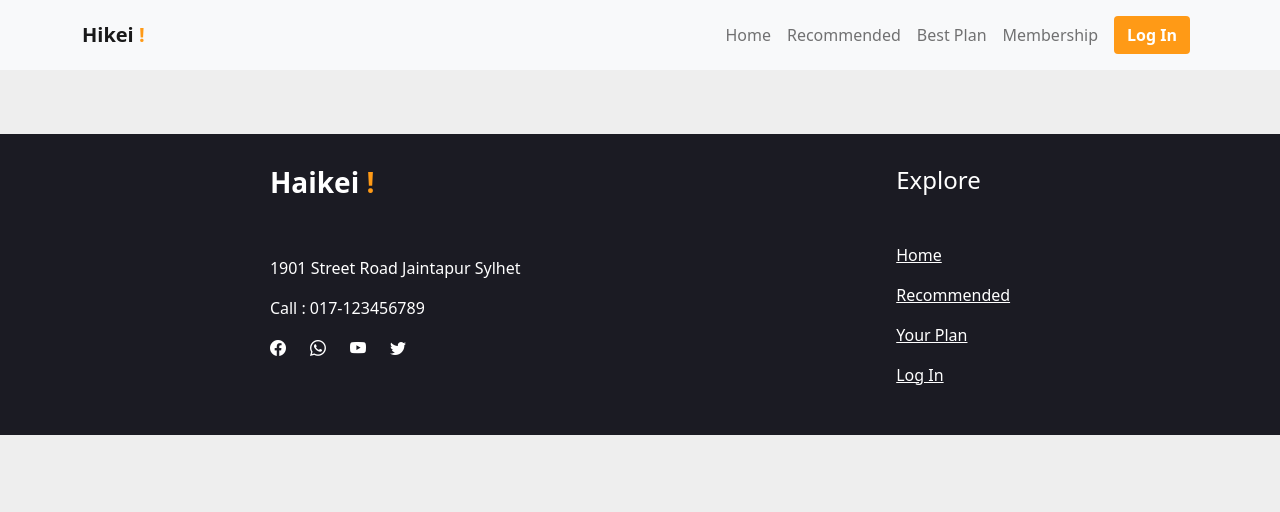
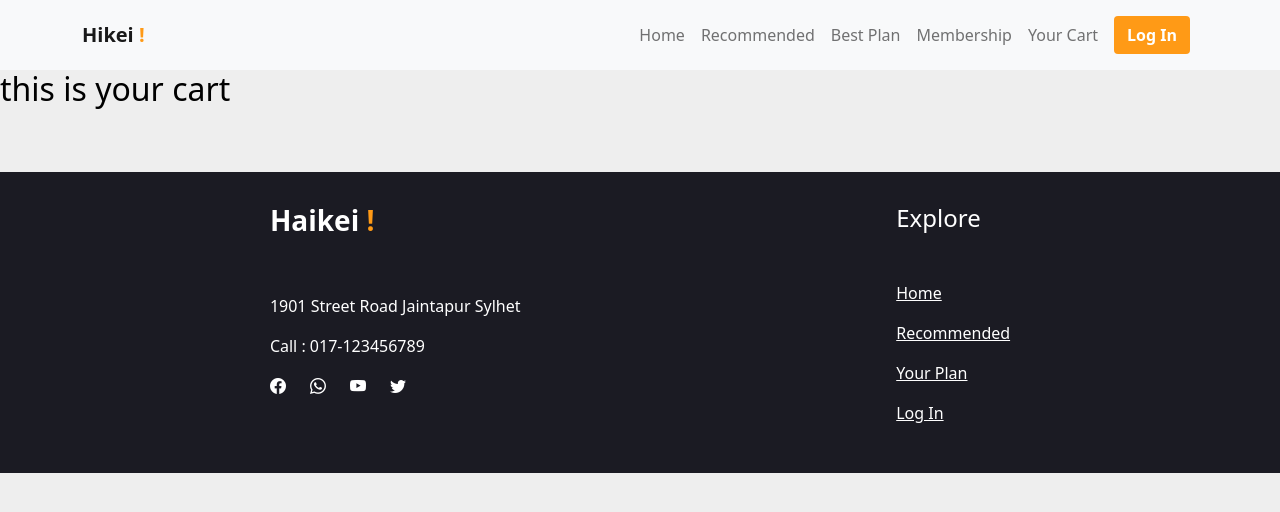
Before and after one commit to Afzzal-Mahmud/Tourism-website-with-backend, a React (Create React App) app: page /yourcart in a window 1280 px wide. Shown: the top 512 px of the page. Built offline with nearby package versions, Linux system fonts and the light colour scheme; no server answers.

Commit message:
create YourCart components and ready to work with backEnd

```diff
--- a/src/App.js
+++ b/src/App.js
@@ -9,6 +9,8 @@ import Pricing from './Pages/Pricing/Pricing';
 import { BrowserRouter as Router, Route, Switch } from 'react-router-dom';
 import LogIn from './Components/LogIn/LogIn';
 import AuthProvider from './Context/AuthProvider';
+import YourCart from './Pages/YourCart/YourCart';
+import PrivateRoute from './PrivateRoute/PrivateRoute';
 
 function App() {
   return (
@@ -22,6 +24,9 @@ function App() {
         <Route path='/bestplan' component={RoomCard}></Route>
         <Route path='/membership' component={Pricing}></Route>
         <Route path='/login' component={LogIn}></Route>
+        <Route path='/yourcart'>
+          <YourCart></YourCart>
+        </Route>
       </Switch>
       <Footer></Footer>
     </Router>
--- a/src/Components/Header/Header.js
+++ b/src/Components/Header/Header.js
@@ -22,6 +22,7 @@ function Header() {
             <Nav.Link as={Link} to='/recommended' >Recommended</Nav.Link>
             <Nav.Link as={Link} to='/bestplan' >Best Plan</Nav.Link>
             <Nav.Link as={Link} to='/membership' >Membership</Nav.Link>
+            <Nav.Link as={Link} to='/yourcart' >Your Cart</Nav.Link>
           </Nav>
           <Nav>
 
--- a/src/Pages/Offer/OfferCard.js
+++ b/src/Pages/Offer/OfferCard.js
@@ -1,4 +1,5 @@
 import React from 'react';
+import { Link } from 'react-router-dom';
 import './OfferCard.css'
 /* offer card components */
 function OfferCard(){
@@ -15,7 +16,8 @@ function OfferCard(){
                    </p>
                    <span>star icon ***</span>
                    <h5>$350 per person</h5>
-                   <button className='offer-btn'>Add Offer</button>
+                   {/* offer btn came from offer.css and btn-border came from App.css */}
+                   <Link to='/yourcart'><button className='offer-btn btn-border'>Add Offer</button></Link>
                </div>
            </div>
            {/* last one */}
@@ -30,7 +32,8 @@ function OfferCard(){
                    </p>
                    <span>star icon ***</span>
                    <h5>$350 per person</h5>
-                   <button className='offer-btn'>Add Offer</button>
+                   {/* offer btn came from offer.css and btn-border came from App.css */}
+                   <Link to='/yourcart'><button className='offer-btn btn-border'>Add Offer</button></Link>
                </div>
            </div>
            {/* last one end */}
--- /dev/null
+++ b/src/Pages/YourCart/YourCart.js
@@ -0,0 +1,8 @@
+import React from 'react'
+
+function YourCart() {
+    return(
+        <h2 style={{color:"black"}}>this is your cart</h2>
+    )
+}
+export default YourCart
```
Also changed, not shown: src/PrivateRoute/PrivateRoute.js (+5 -3 lines).
